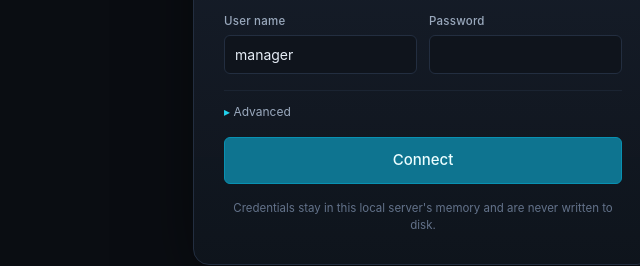
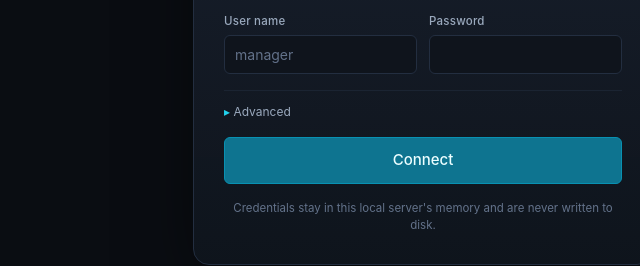
Before and after one commit to KronigDev/procurve-cockpit, a plain HTML site: page frontend/index.html in a window 1280 px wide. Shown: the part 350-616 px from the top of the page, 217-857 px from the left. Drawn offline with Linux system fonts and the light colour scheme; files that its build step writes are made by us from their sources; files whose address does not match are found by name.

Commit message:
Login form starts empty: user name is a placeholder, not a value
Co-Authored-By: Claude Fable 5 <noreply@anthropic.com>

```diff
--- a/frontend/index.html
+++ b/frontend/index.html
@@ -35,7 +35,7 @@
     <div class="field-row">
       <label class="field">
         <span>User name</span>
-        <input name="username" value="manager" autocomplete="off" spellcheck="false">
+        <input name="username" placeholder="manager" autocomplete="off" spellcheck="false">
       </label>
       <label class="field">
         <span>Password</span>
```
